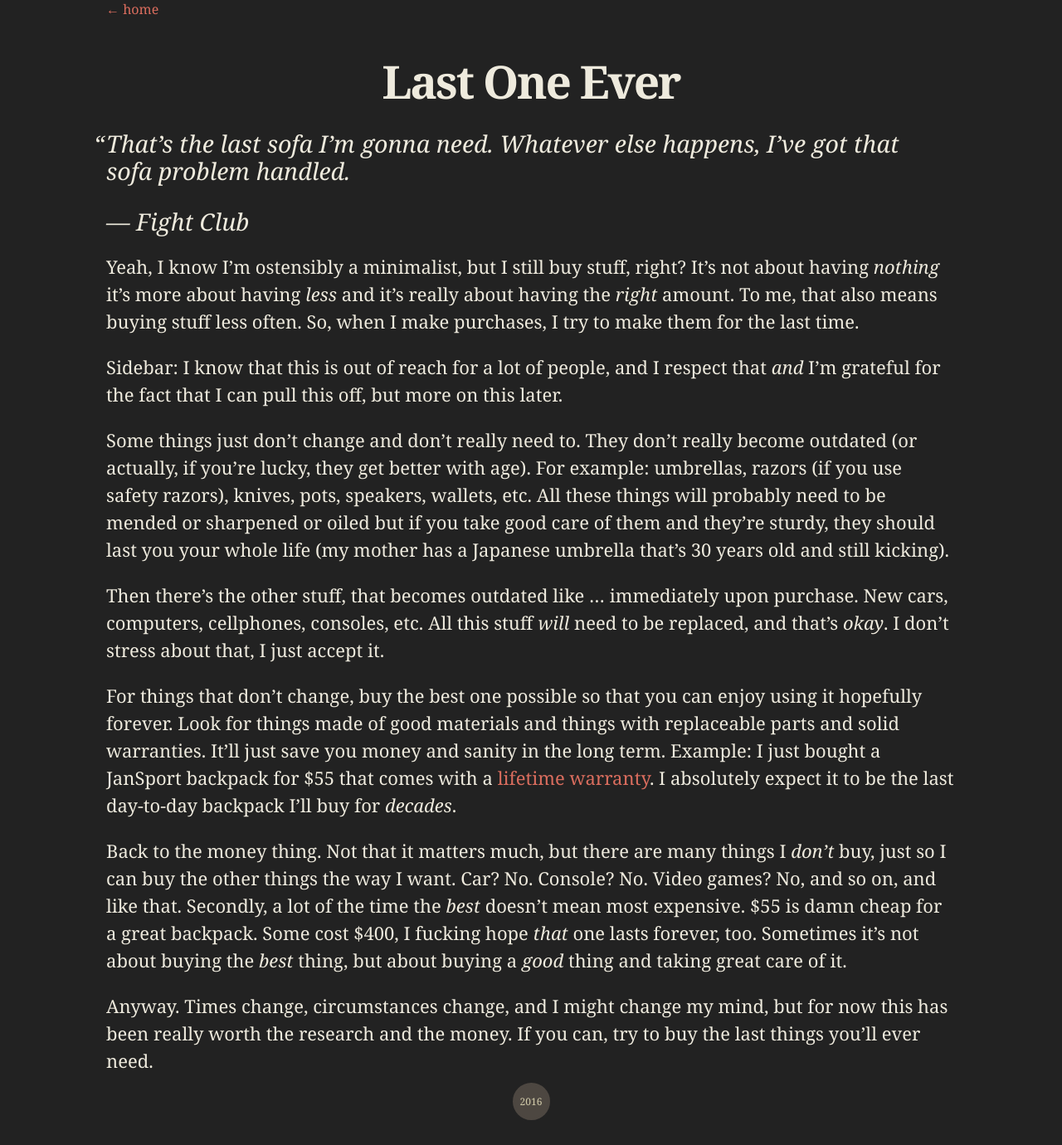
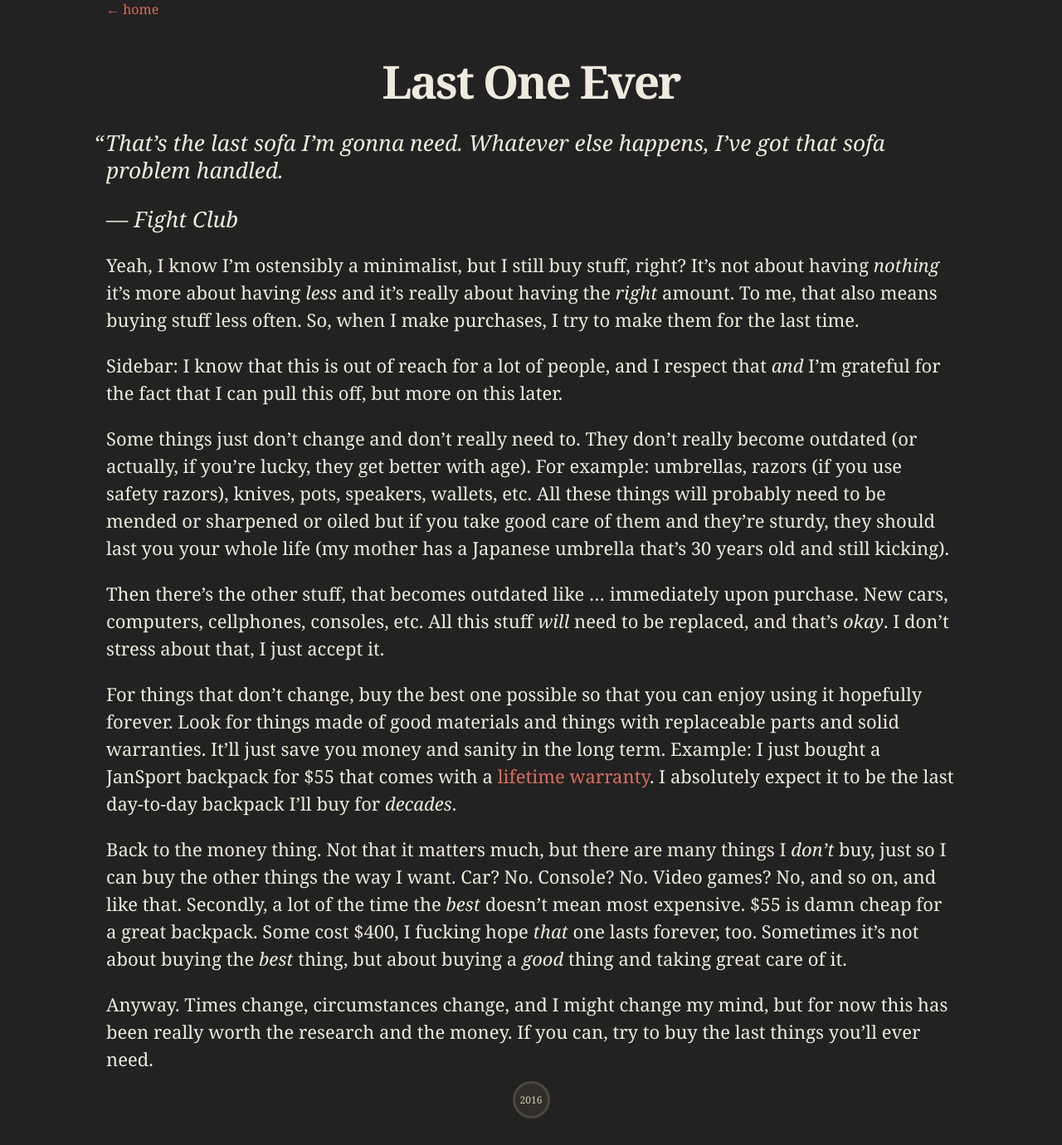
Before and after one commit to gggritso/site, a Jekyll site: the page built from _posts/2014-01-14-last-one-ever.md, in a window 1280 px wide. Shown: the whole page at 83% size. Built offline with Jekyll 4.4.1, drawn with Linux system fonts in a browser that asks for light colours.

Commit message:
Increase site padding for small screen widths.

```diff
--- a/css/main.scss
+++ b/css/main.scss
@@ -14,7 +14,7 @@
 
 body {
 	margin: 0 0 50px 0;
-	padding: 0 10px;
+	padding: 0 20px;
 	height: auto;
 }
 
@@ -119,7 +119,7 @@
 	text-indent: 0;
 
 	p {
-		font-size: 1.3em;
+		font-size: 1.2em;
 	}
 
 	p:first-of-type {
@@ -224,7 +224,7 @@
 	font-size: 8px;
 
 	color: #D3CCAB;
-	background-color: #4D4741;
+	background-color: darken($chocolate, 10%);
 }
 
 .site-footer {
```
